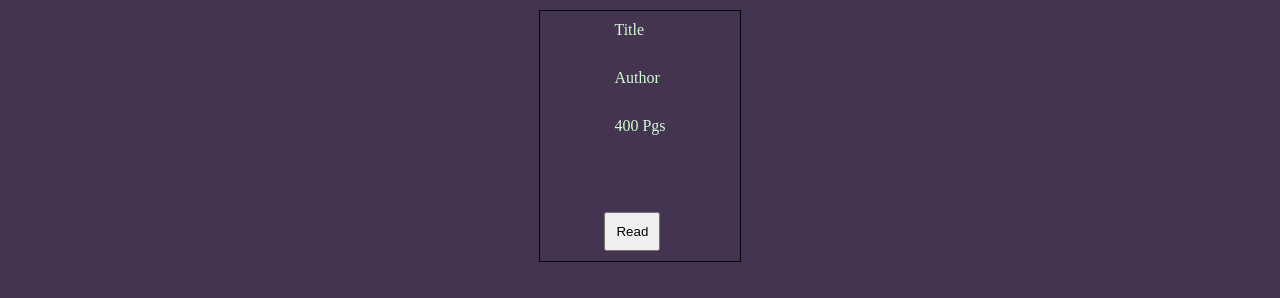
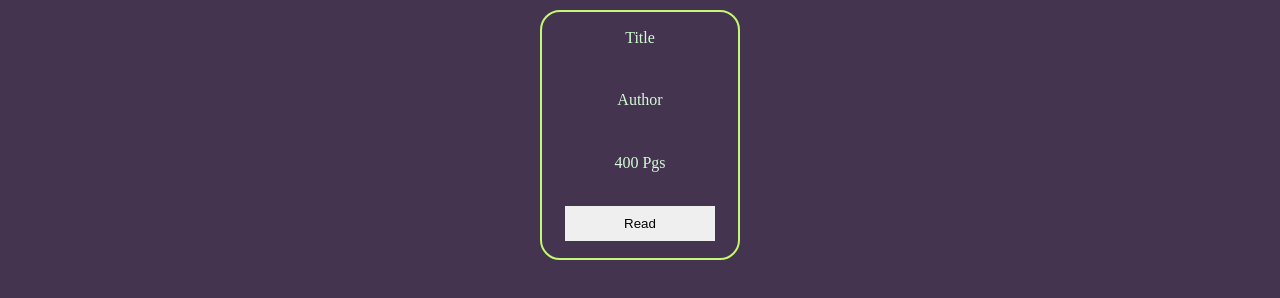
Before and after one commit to rgsxivdev/lib, a website: page index.html in a window 1280 px wide. Shown: the part 70-368 px from the top of the page. Drawn offline with Linux system fonts and the light colour scheme.

Commit message:
working on css

```diff
--- a/styles.css
+++ b/styles.css
@@ -23,13 +23,19 @@ body {
 .card-container{
   display: flex;
   justify-content: center;
-  border: 1px solid black;
   margin-top: 20px;
   height: 250px;
   width: 200px;
 }
 
 .card {
+display: flex;
+justify-content: space-around;
+align-items: center;
+flex-direction: column;
+width: 250px;
+border: 2px solid #c2f970;
+border-radius: 20px;
 position: relative;
 }
 
@@ -39,8 +45,20 @@ position: relative;
 }
 
 .has-read-btn{
-  position: absolute;
   bottom: 0;
+  width: 150px;
+  border: none;
+}
+
+.has-read-btn:focus{
+transform: translateY(4px)
+}
+
+.book-read{
+background-color: #c2f970;
+}
+.book-not-read{
+  background-color: #da2c38;
 }
 
 .add-book-modal{
```
